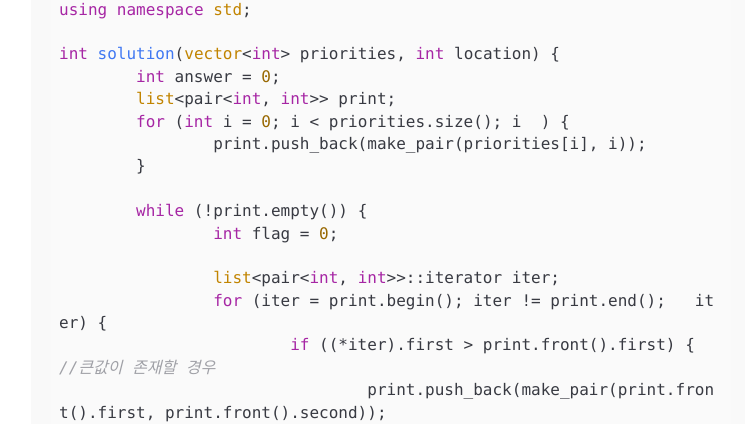
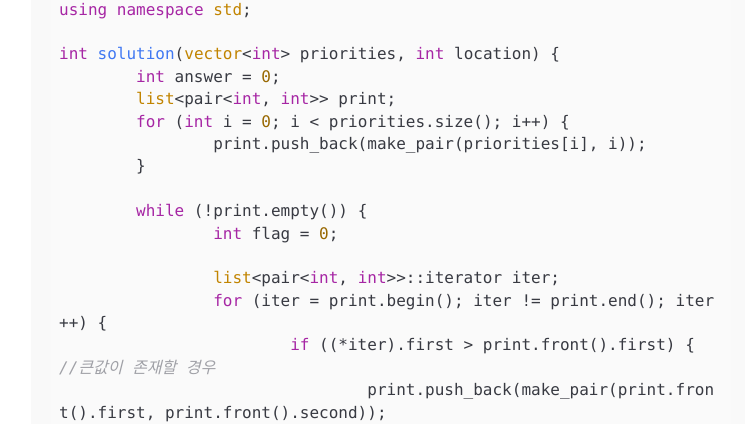
Before and after one commit to gyyomee/gyyomee.github.io, a Jekyll site: the page built from _posts/2019-01-02-programmers-프린터.md, in a window 1280 px wide. Shown: the part 657-1081 px from the top of the page, without its empty margins (249-994 px from the left). Built offline with Jekyll 4.4.1, drawn with Linux system fonts in a browser that asks for light colours.

Commit message:
코드수정

```diff
--- a/_posts/2019-01-02-programmers-프린터.md
+++ b/_posts/2019-01-02-programmers-프린터.md
@@ -26,7 +26,7 @@ using namespace std;
 int solution(vector&lt;int&gt; priorities, int location) {
 	int answer = 0;
 	list&lt;pair&lt;int, int&gt;&gt; print;
-	for (int i = 0; i &lt; priorities.size(); i  ) {
+	for (int i = 0; i &lt; priorities.size(); i++) {
 		print.push_back(make_pair(priorities[i], i));
 	}
 
@@ -34,7 +34,7 @@ int solution(vector&lt;int&gt; priorities, int location) {
 		int flag = 0;
 
 		list&lt;pair&lt;int, int&gt;&gt;::iterator iter;
-		for (iter = print.begin(); iter != print.end();   iter) {
+		for (iter = print.begin(); iter != print.end(); iter++) {
 			if ((*iter).first &gt; print.front().first) { //큰값이 존재할 경우
 				print.push_back(make_pair(print.front().first, print.front().second));
 				print.pop_front();
```
